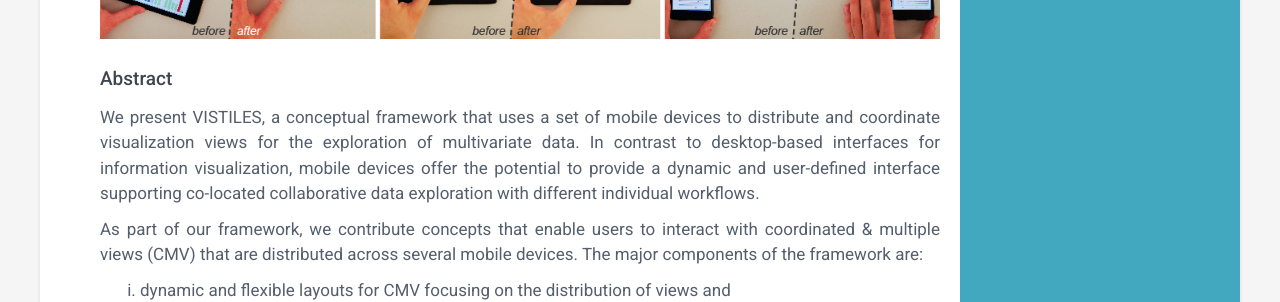
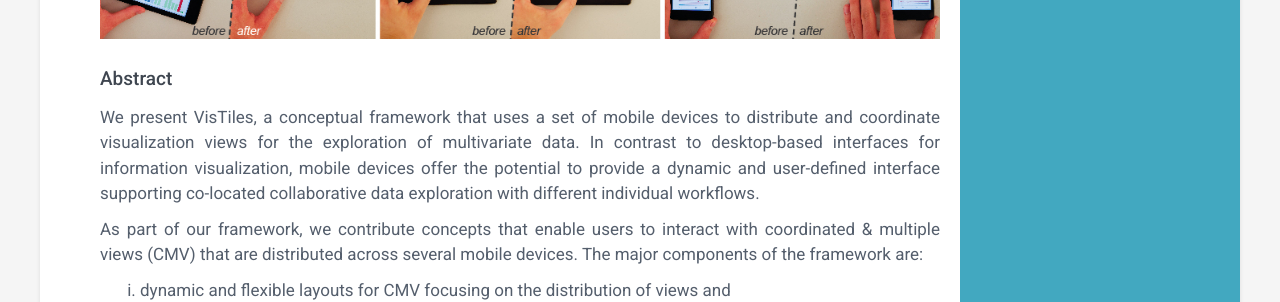
Before and after one commit to tomhorak21/tomhorak21.github.io, a Jekyll site: the page built from _publications/2017/vistiles.md, in a window 1280 px wide and 1400 px high, scrolled down 491 px. Shown: the part 153-455 px from the top of the window. Built offline with Jekyll 4.4.1, drawn with Linux system fonts in a browser that asks for light colours; some of the changed text lies outside the part shown.

```diff
--- a/_publications/2017/vistiles.md
+++ b/_publications/2017/vistiles.md
@@ -19,7 +19,7 @@ video: https://youtu.be/Xj-AEmUwsvQ
 venue: IEEE Transactions on Visualization and Computer Graphics
 
 abstract: >
-    <p>We present VISTILES, a conceptual framework that uses a set of mobile devices to distribute and coordinate visualization views for the exploration of multivariate data.
+    <p>We present VisTiles, a conceptual framework that uses a set of mobile devices to distribute and coordinate visualization views for the exploration of multivariate data.
     In contrast to desktop-based interfaces for information visualization, mobile devices offer the potential to provide a dynamic and user-defined interface supporting co-located collaborative data exploration with different individual workflows.</p>
     <p>As part of our framework, we contribute concepts that enable users to interact with coordinated & multiple views (CMV) that are distributed across several mobile devices.
     The major components of the framework are:
@@ -36,4 +36,11 @@ abstract: >
 ---
 
 ## Video
-<iframe width="560" height="315" src="https://www.youtube.com/embed/Xj-AEmUwsvQ" frameborder="0" allowfullscreen></iframe>
+<iframe width="560" height="315" src="https://www.youtube.com/embed/8MxPAMKmkSM" frameborder="0" gesture="media" allow="encrypted-media" allowfullscreen></iframe>
+In a hurry? We also have a [30-second preview video](https://youtu.be/Xj-AEmUwsvQ).
+
+## Talk at IEEE VIS (InfoVis) 2017 in Phoenix, Arizona
+ The VisTiles paper has been presented at the IEEE VIS 2017 conference in the [InfoVis paper session on Techniques](http://ieeevis.org/year/2017/info/overview-amp-topics/papers-sessions).
+ Watch the full talk held by Ricardo Langner:
+ <iframe src="https://player.vimeo.com/video/237671288" width="640" height="360" frameborder="0" webkitallowfullscreen mozallowfullscreen allowfullscreen></iframe>
+ The slides of the talk are also [available as a PDF](https://imld.de/cnt/uploads/Langner-2017_vistiles_infovis-17_small.pdf).
```
Also changed, not shown: other parts of _publications/2017/vistiles.md (+1 -1 lines).
